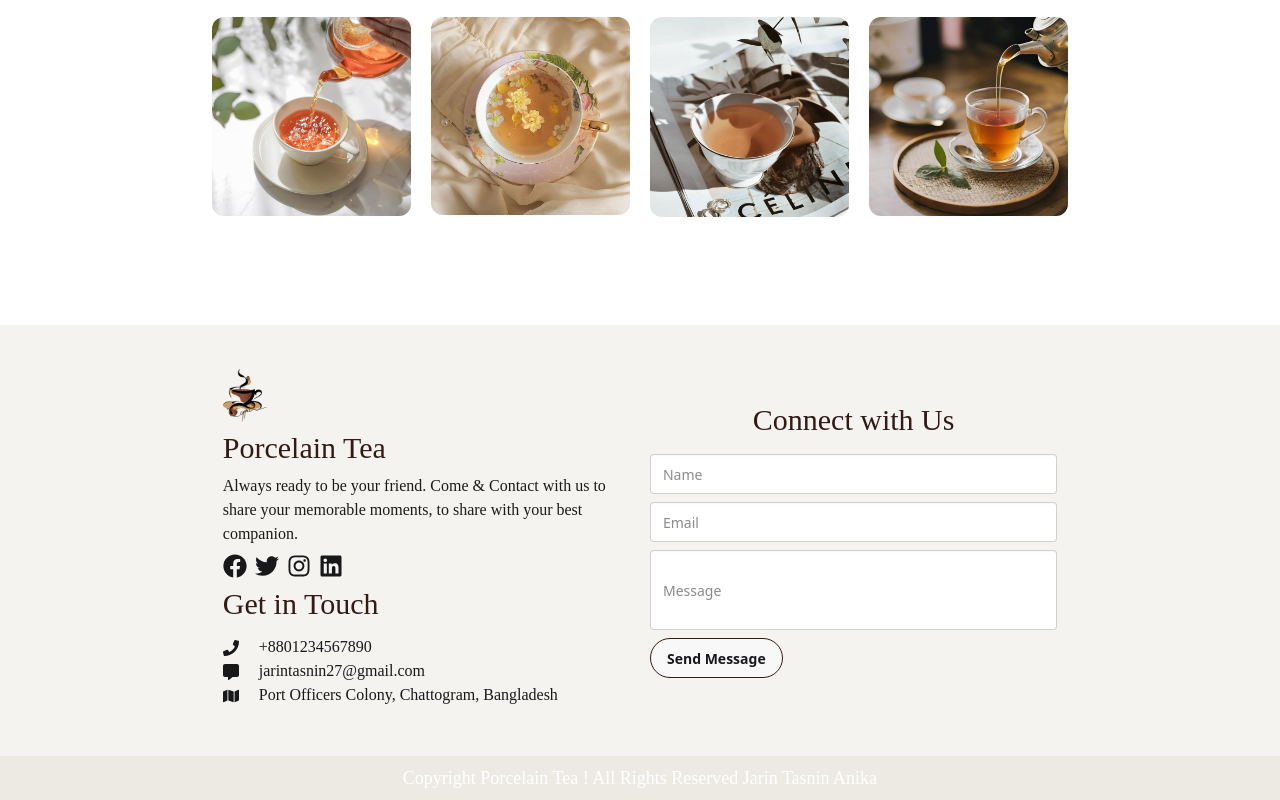
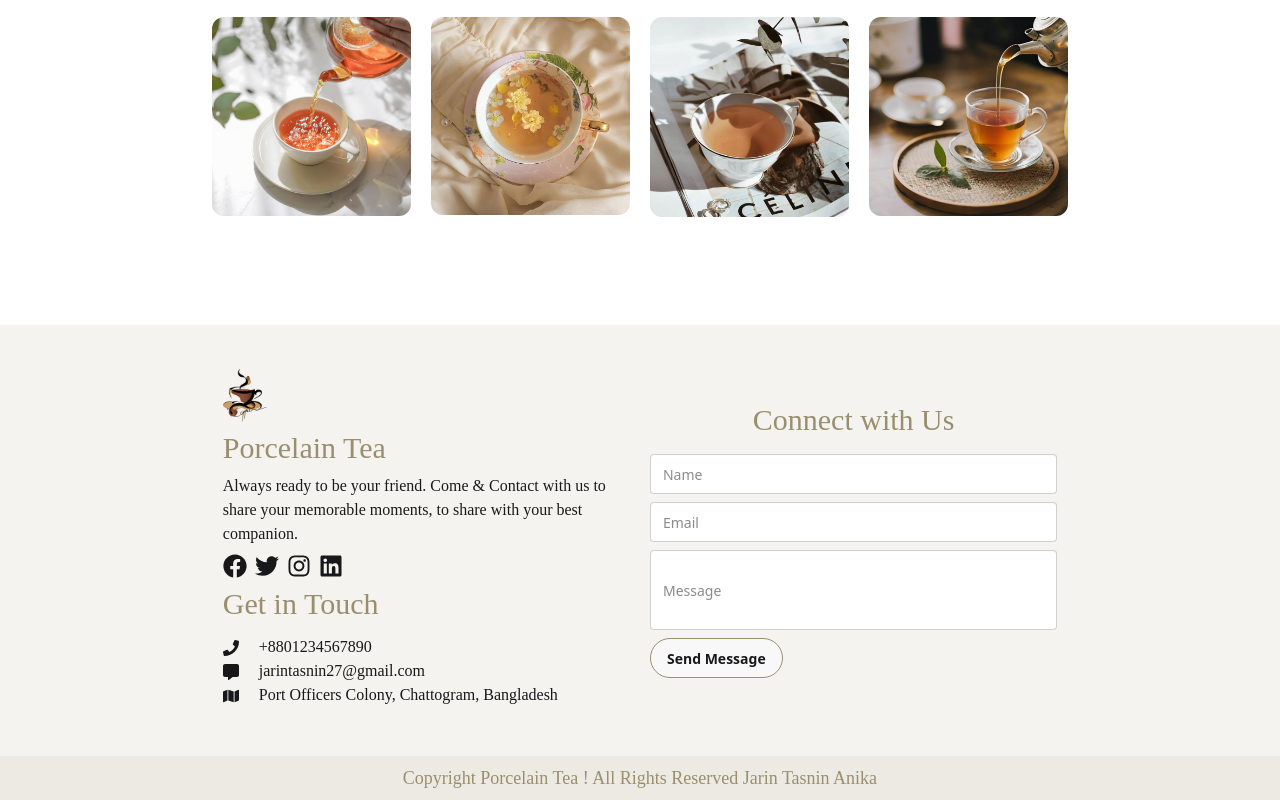
Before and after one commit to tasninanika/Porcelain-Teapot, a React (Vite) app: page / in a window 1280 px wide. Shown: the part 1420-2220 px from the top of the page. Built offline with nearby package versions, Linux system fonts and the light colour scheme; no server answers.

Commit message:
change button colour

```diff
--- a/src/components/Footer.jsx
+++ b/src/components/Footer.jsx
@@ -18,7 +18,7 @@ const Footer = () => {
           <div className="grid lg:grid-cols-2 grid-cols-1 gap-5">
             <div className="space-y-2">
               <img src={headerLogo} className="w-11" />
-              <h1 className="title text-3xl text-[#331A15]">Porcelain Tea</h1>
+              <h1 className="title text-3xl text-[#998f6f]">Porcelain Tea</h1>
               <p className="text-[#1B1A1A]">
                 Always ready to be your friend. Come & Contact with us to share
                 your memorable moments, to share with your best companion.
@@ -37,7 +37,7 @@ const Footer = () => {
                   <FaLinkedin />
                 </p>
               </div>
-              <h1 className="title text-3xl text-[#331A15]">Get in Touch</h1>
+              <h1 className="title text-3xl text-[#998f6f]">Get in Touch</h1>
               <div className="flex items-center gap-5 space-y-2">
                 <div className="space-y-2 mt-2.5">
                   <p>
@@ -60,7 +60,7 @@ const Footer = () => {
               </div>
             </div>
             <div className="flex flex-col justify-center items-center gap-4">
-              <h1 className="title text-3xl text-[#331A15] text-center">
+              <h1 className="title text-3xl text-[#998f6f] text-center">
                 Connect with Us
               </h1>
               <div className="w-full space-y-2">
@@ -80,7 +80,7 @@ const Footer = () => {
                   placeholder="Message"
                 />
                 <input
-                  className="btn rounded-full border-[#331A15]"
+                  className="btn rounded-full border-[#998f6f]"
                   type="submit"
                   value={"Send Message"}
                   name=""
@@ -91,7 +91,7 @@ const Footer = () => {
           </div>
         </div>
       </div>
-      <div className="w-full p-2 title footer-bg text-center text-white text-lg">
+      <div className="w-full p-2 title footer-bg text-center text-lg text-[#998f6f]">
         <h1>
           Copyright Porcelain Tea ! All Rights Reserved{" "}
           <a href="https://github.com/tasninanika" target="_blank">
```
